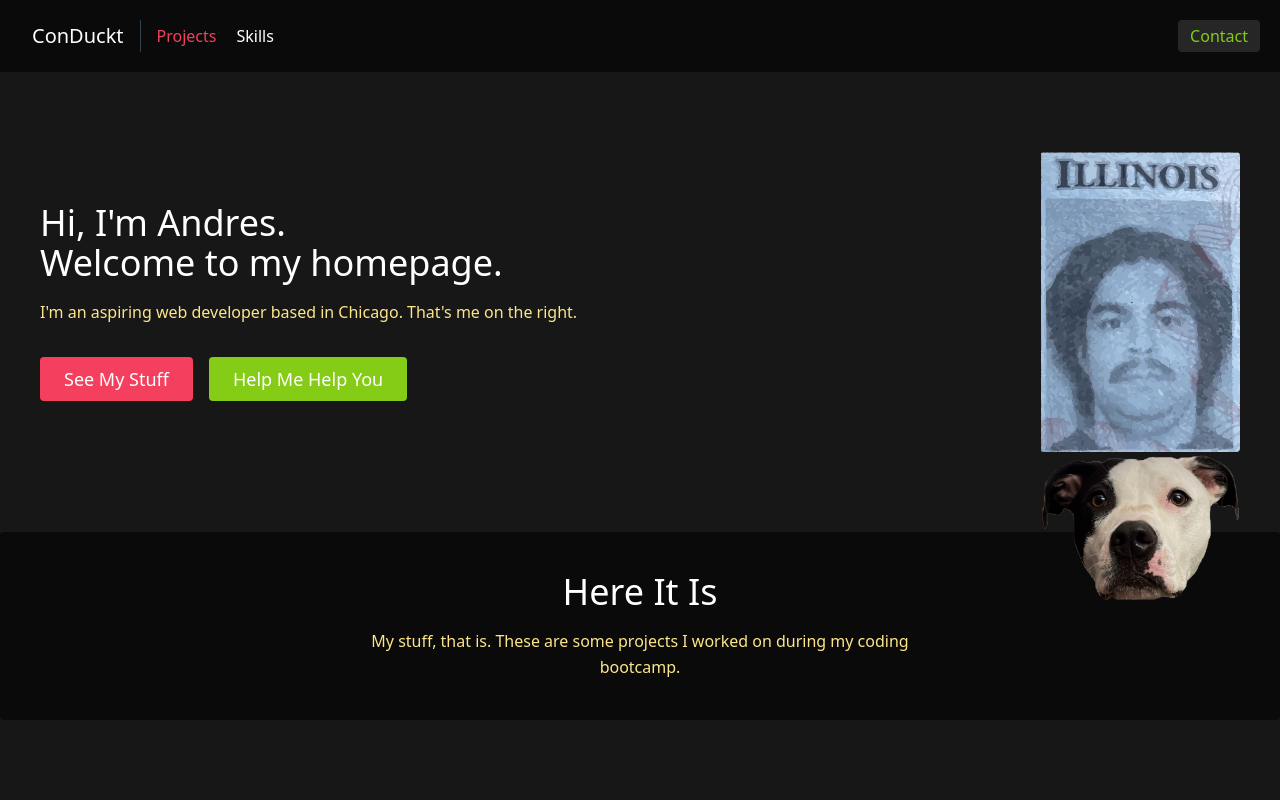
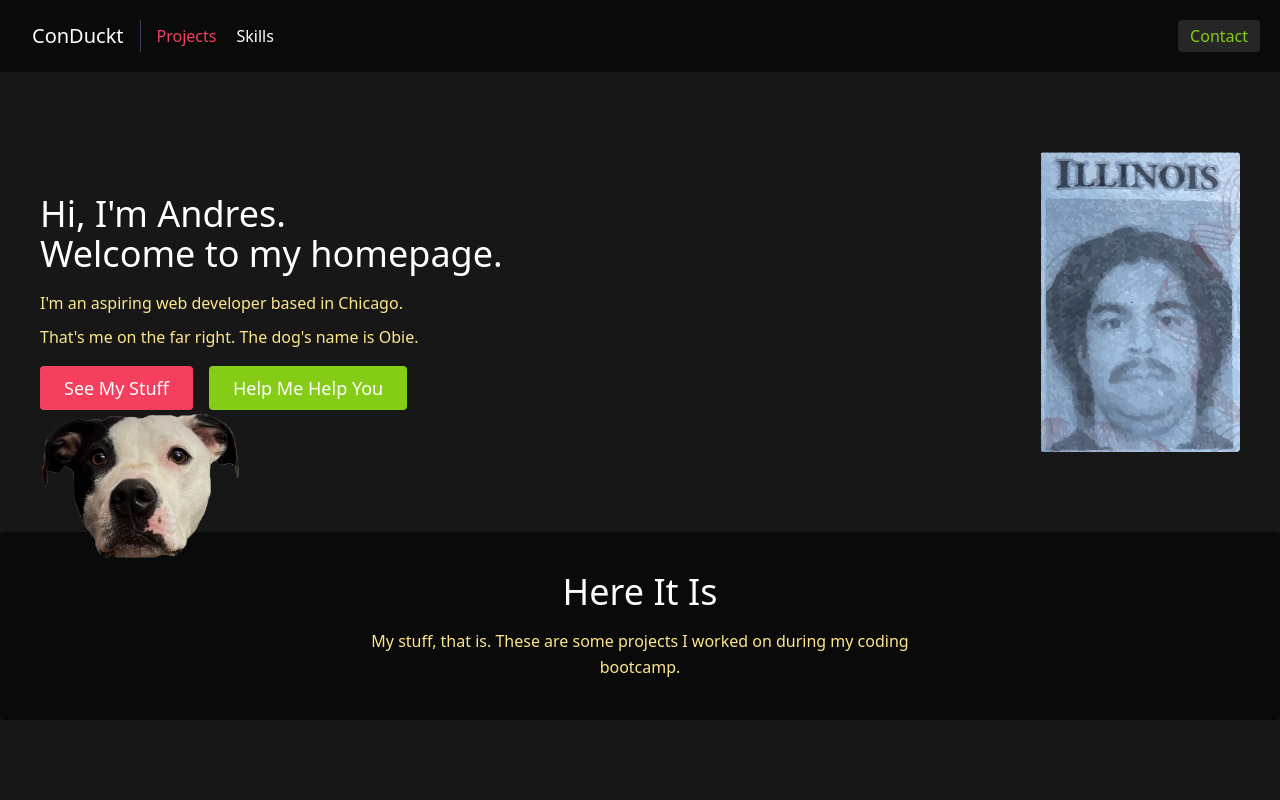
Before and after one commit to ConDuckt/ConDucktleezza, a React (Create React App) app: page / in a window 1280 px wide. Shown: the top 800 px of the page. Built offline with nearby package versions, Linux system fonts and the light colour scheme.

Commit message:
Add event listener for Obie

```diff
--- a/src/components/About.js
+++ b/src/components/About.js
@@ -35,8 +35,11 @@ export default function About() {
             Hi, I'm Andres.
             <br className="hidden lg:inline-block" /> Welcome to my homepage.
           </h1>
-          <p className="mb-8 leading-relaxed">
-            I'm an aspiring web developer based in Chicago. That's me on the right.
+          <p className="mb-2 leading-relaxed">
+            I'm an aspiring web developer based in Chicago.
+          </p>
+          <p className="mb-4 leading-relaxed">
+            That's me on the far right. The dog's name is Obie.
           </p>
           <div className="flex justify-center">
             <a
@@ -52,6 +55,15 @@ export default function About() {
               Help Me Help You
             </a>
           </div>
+          <div>
+          <img
+            id="obie-image"
+            className="object-cover object-center rounded"
+            alt="This is Obie. He's precious"
+            src="./obie.png"
+            style={{ width: "200px", height: "150px", position: "absolute" }}
+          />
+          </div>
         </div>
         <div className="order-first md:order-last">
           <img
@@ -60,13 +72,6 @@ export default function About() {
             src="./andres.svg"
             style={{ width: "200px", height: "300px" }}
           />
-          <img
-            id="obie-image"
-            className="object-cover object-center rounded"
-            alt="This is Obie. He is precious"
-            src="./obie.png"
-            style={{ width: "200px", height: "150px", position: "absolute" }}
-          />
         </div>
       </div>
     </section>
```
